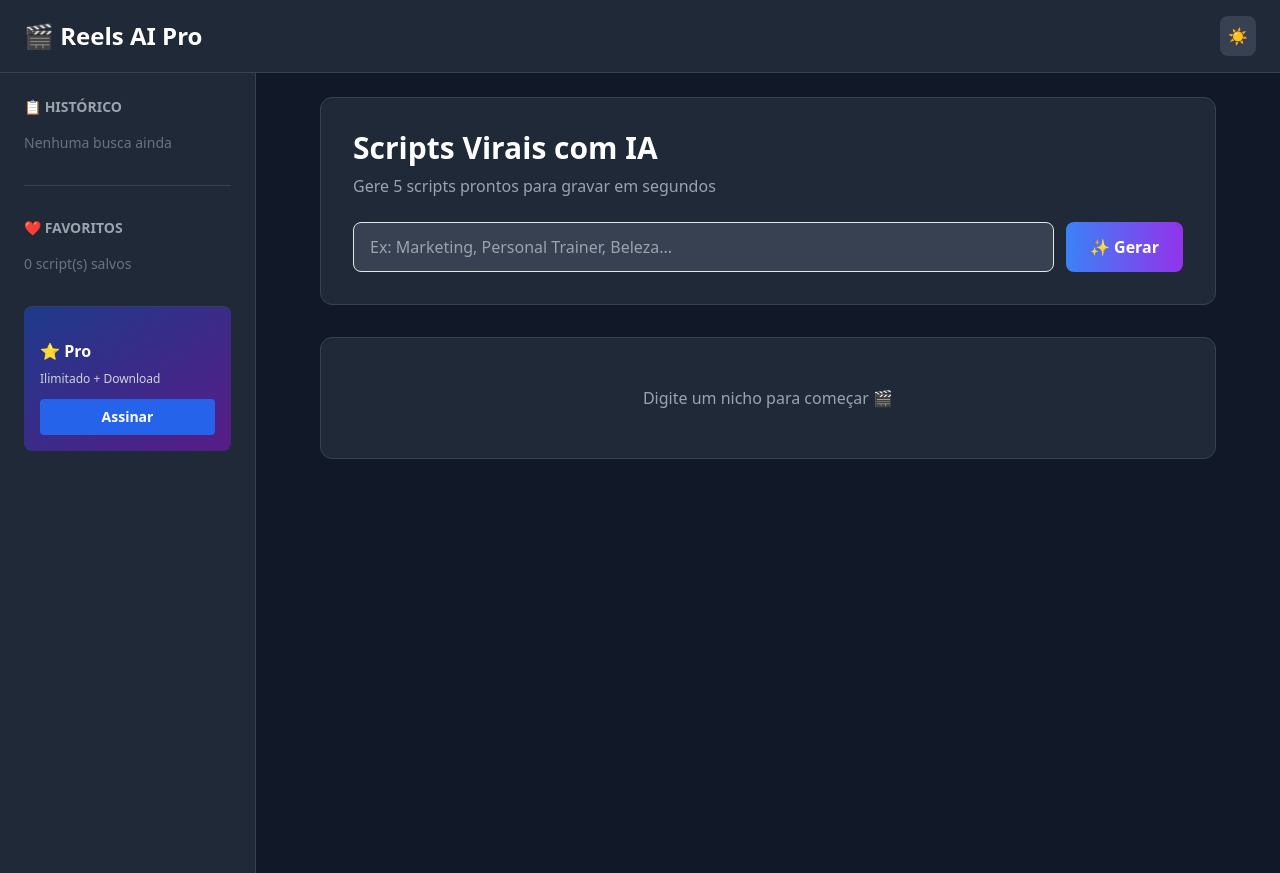
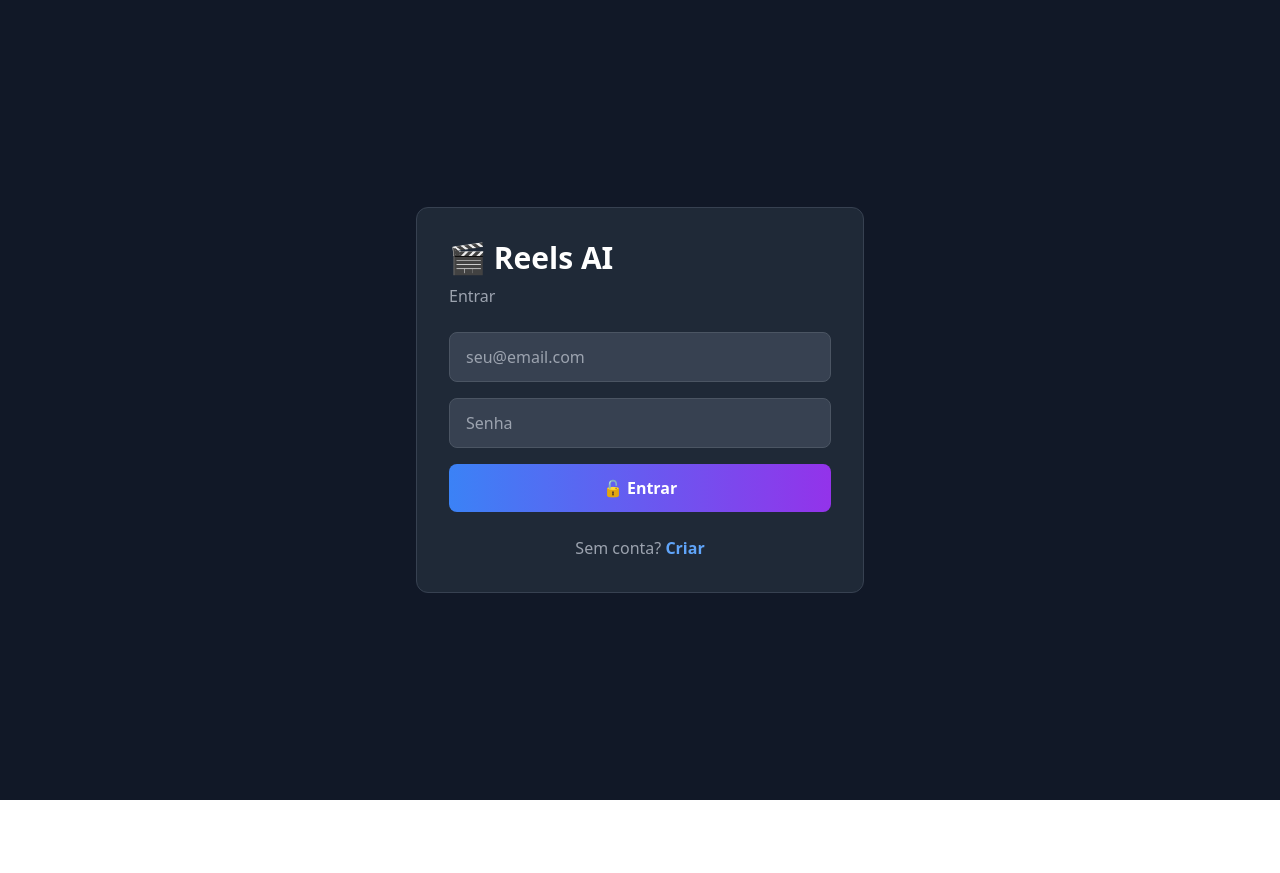
Before and after one commit to IanFragalli/reels-automation-pro-frontend, a React (Vite) app: page / in a window 1280 px wide. After the commit the page ends 800 px from the top, so only its background shows below. Built offline with nearby package versions, Linux system fonts and the light colour scheme; the HTML template or start-up script is replaced by a standard one.

Commit message:
Add Supabase Auth integration

```diff
--- a/src/App.jsx
+++ b/src/App.jsx
@@ -1,10 +1,13 @@
 import { useState, useEffect } from 'react';
 import { Copy, Download, Share2, Heart } from 'lucide-react';
+import { supabase } from './supabaseClient';
+import Auth from './Auth';
 
 export default function App() {
+  const [user, setUser] = useState(null);
   const [niche, setNiche] = useState('');
   const [scripts, setScripts] = useState([]);
-  const [loading, setLoading] = useState(false);
+  const [loading, setLoading] = useState(true);
   const [error, setError] = useState('');
   const [history, setHistory] = useState([]);
   const [favorites, setFavorites] = useState([]);
@@ -77,6 +80,21 @@ export default function App() {
   const text = darkMode ? 'text-white' : 'text-gray-900';
   const card = darkMode ? 'bg-gray-800' : 'bg-gray-50';
   const input = darkMode ? 'bg-gray-700 text-white' : 'bg-white text-gray-900 border-gray-300';
+
+  useEffect(() => {
+    supabase.auth.onAuthStateChange((event, session) => {
+      setUser(session?.user || null);
+      setLoading(false);
+    });
+  }, []);
+
+  if (loading) {
+    return <div className="bg-gray-900 text-white min-h-screen flex items-center justify-center">Carregando...</div>;
+  }
+
+  if (!user) {
+    return <Auth onAuthSuccess={() => setUser(true)} />;
+  }
 
   return (
     <div className={`${bg} ${text} min-h-screen transition-colors`}>
--- /dev/null
+++ b/src/Auth.jsx
@@ -0,0 +1,87 @@
+import { useState } from 'react';
+import { supabase } from './supabaseClient';
+
+export default function Auth({ onAuthSuccess }) {
+  const [email, setEmail] = useState('');
+  const [password, setPassword] = useState('');
+  const [loading, setLoading] = useState(false);
+  const [error, setError] = useState('');
+  const [isSignUp, setIsSignUp] = useState(false);
+
+  const handleAuth = async (e) => {
+    e.preventDefault();
+    setLoading(true);
+    setError('');
+
+    try {
+      if (isSignUp) {
+        const { data, error: signUpError } = await supabase.auth.signUp({
+          email,
+          password,
+        });
+        if (signUpError) throw signUpError;
+        setError('Verifique seu email para confirmar!');
+      } else {
+        const { data, error: signInError } = await supabase.auth.signInWithPassword({
+          email,
+          password,
+        });
+        if (signInError) throw signInError;
+        onAuthSuccess();
+      }
+    } catch (err) {
+      setError(err.message);
+    } finally {
+      setLoading(false);
+    }
+  };
+
+  return (
+    <div className="bg-gray-900 text-white min-h-screen flex items-center justify-center">
+      <div className="bg-gray-800 rounded-xl p-8 w-full max-w-md border border-gray-700">
+        <h1 className="text-3xl font-bold mb-2">🎬 Reels AI</h1>
+        <p className="text-gray-400 mb-6">{isSignUp ? 'Criar conta' : 'Entrar'}</p>
+
+        <form onSubmit={handleAuth} className="space-y-4">
+          <input
+            type="email"
+            value={email}
+            onChange={(e) => setEmail(e.target.value)}
+            placeholder="seu@email.com"
+            className="w-full px-4 py-3 rounded-lg bg-gray-700 text-white border border-gray-600 focus:outline-none focus:ring-2 focus:ring-blue-500"
+            required
+          />
+
+          <input
+            type="password"
+            value={password}
+            onChange={(e) => setPassword(e.target.value)}
+            placeholder="Senha"
+            className="w-full px-4 py-3 rounded-lg bg-gray-700 text-white border border-gray-600 focus:outline-none focus:ring-2 focus:ring-blue-500"
+            required
+          />
+
+          <button
+            type="submit"
+            disabled={loading}
+            className="w-full bg-gradient-to-r from-blue-500 to-purple-600 text-white font-bold py-3 px-4 rounded-lg hover:opacity-90 disabled:opacity-50 transition"
+          >
+            {loading ? '⏳' : isSignUp ? '📝 Criar Conta' : '🔓 Entrar'}
+          </button>
+        </form>
+
+        {error && <p className="mt-4 text-red-500 text-sm text-center">{error}</p>}
+
+        <p className="mt-6 text-center text-gray-400">
+          {isSignUp ? 'Já tem conta? ' : 'Sem conta? '}
+          <button
+            onClick={() => setIsSignUp(!isSignUp)}
+            className="text-blue-400 hover:text-blue-300 font-bold"
+          >
+            {isSignUp ? 'Entrar' : 'Criar'}
+          </button>
+        </p>
+      </div>
+    </div>
+  );
+}
--- /dev/null
+++ b/src/supabaseClient.js
@@ -0,0 +1,6 @@
+import { createClient } from '@supabase/supabase-js';
+
+const SUPABASE_URL = 'https://jgyimsnlbtkmtqstpqwo.supabase.co';
+const SUPABASE_ANON_KEY = 'eyJhbGciOiJIUzI1NiIsInR5cCI6IkpXVCJ9.eyJpc3MiOiJzdXBhYmFzZSIsInJlZiI6ImpneWltc25sYnRrbXRxc3RwcXdvIiwicm9sZSI6ImFub24iLCJpYXQiOjE3ODE5MDU3NzgsImV4cCI6MjA5NzQ4MTc3OH0.SG6SZWMyHJ9eOeQ7I15eKRjQF4piY6gQR7CA6jp81vw';
+
+export const supabase = createClient(SUPABASE_URL, SUPABASE_ANON_KEY);
```
Also changed, not shown: package.json (+6 -5 lines), 1 other file (tests, documents, lock files or other folders).
